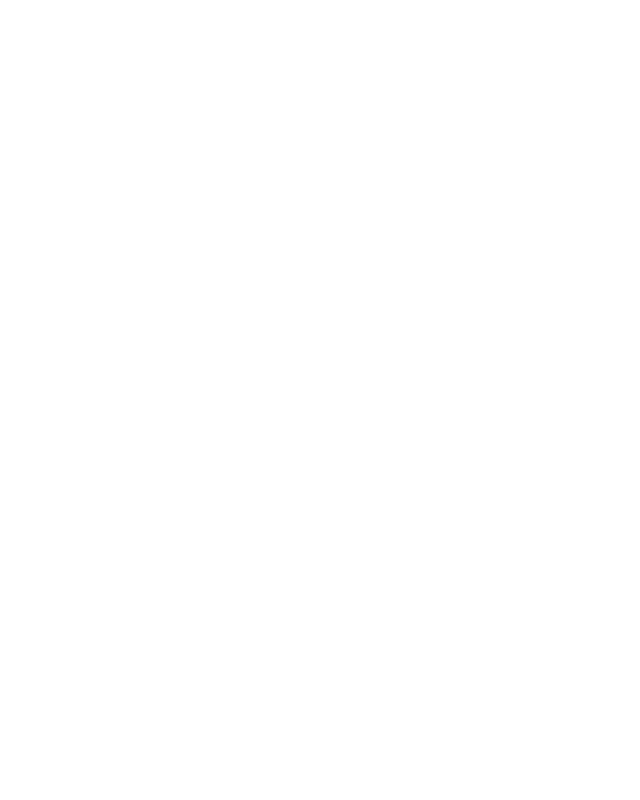
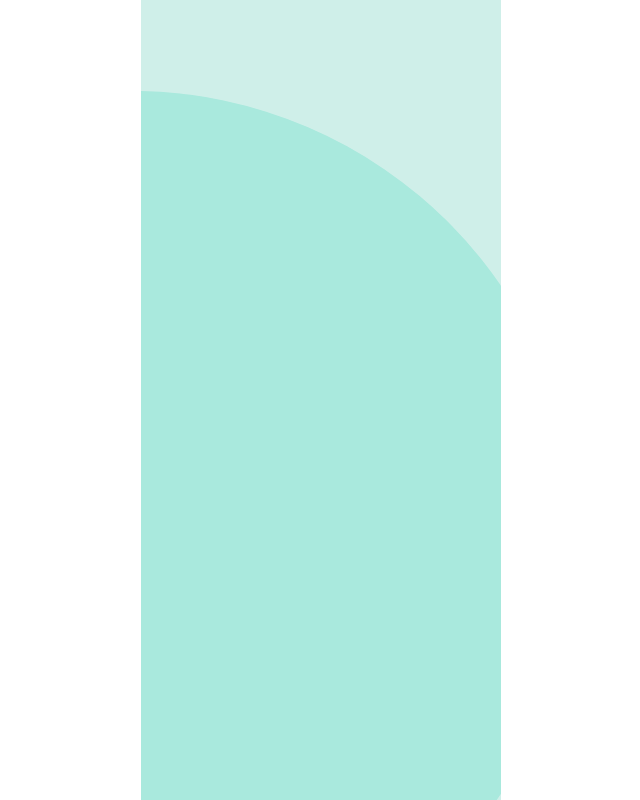
Before and after one commit to pinny2024/pinny-client-react, a React (Create React App) app: page /quest in a window 1280 px wide. Before the commit this address had no page. Shown: the whole page, without its empty margins (319-959 px from the left). Built offline with nearby package versions, Linux system fonts and the light colour scheme.

Commit message:
Feat: Quest 페이지 추가

```diff
--- a/src/App.js
+++ b/src/App.js
@@ -9,6 +9,7 @@
 import IncomePostPage from './pages/income-expend/income-post';
 import CollectionDataPage from './pages/income-expend/collection-data';
 import CollectionDataHistory from './pages/income-expend/collection-money-history';
+import QuestData from './pages/quest/quest';
 
 function App() {
   return (
@@ -22,6 +23,7 @@
         <Route path="/expend/post" element={<ExpendPostPage/>}/>
         <Route path="/income/post" element={<IncomePostPage/>}/>
         <Route path="/collection" element={<CollectionDataHistory />} />
+        <Route path="/quest" element={<QuestData/>} />
       </Routes>
     </Router>
   )
--- /dev/null
+++ b/src/pages/quest/quest.jsx
@@ -0,0 +1,12 @@
+import React from "react";
+import BackgroundQuest from "../../componets/quest/background";
+
+const QuestData = () => {
+    return(
+        <>
+            <BackgroundQuest/>
+        </>
+    )
+}
+
+export default QuestData;
```
